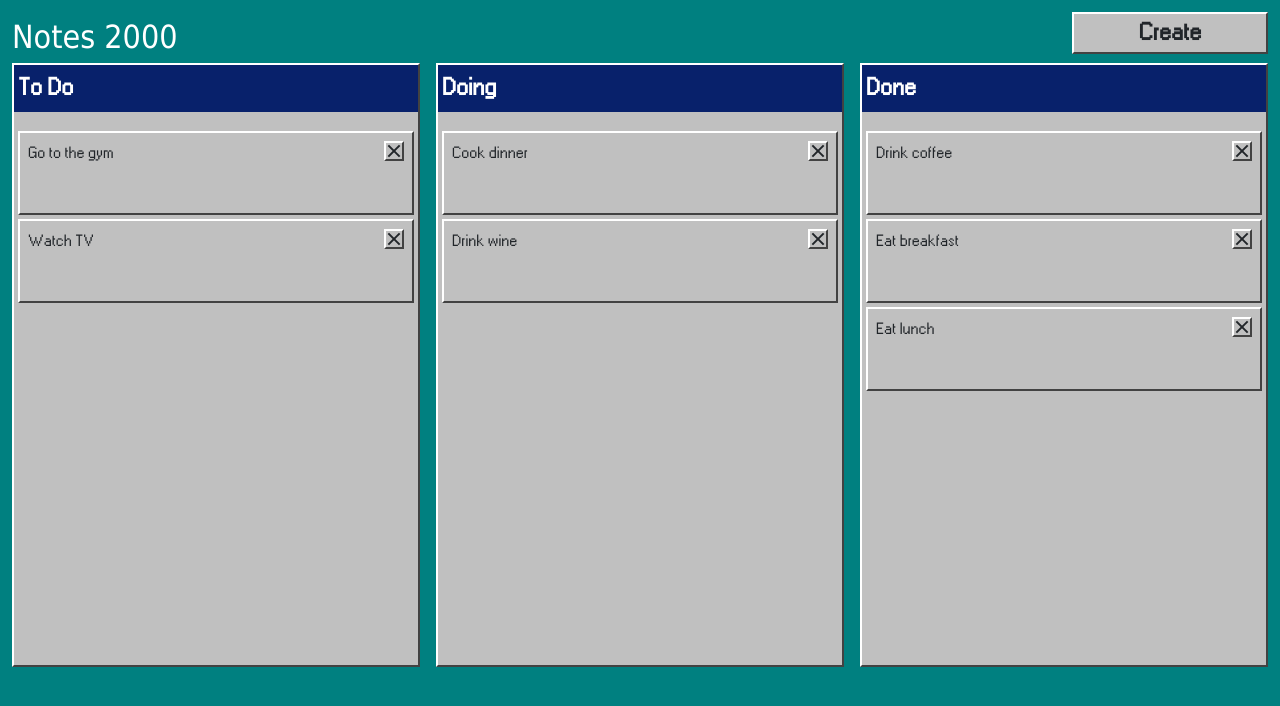
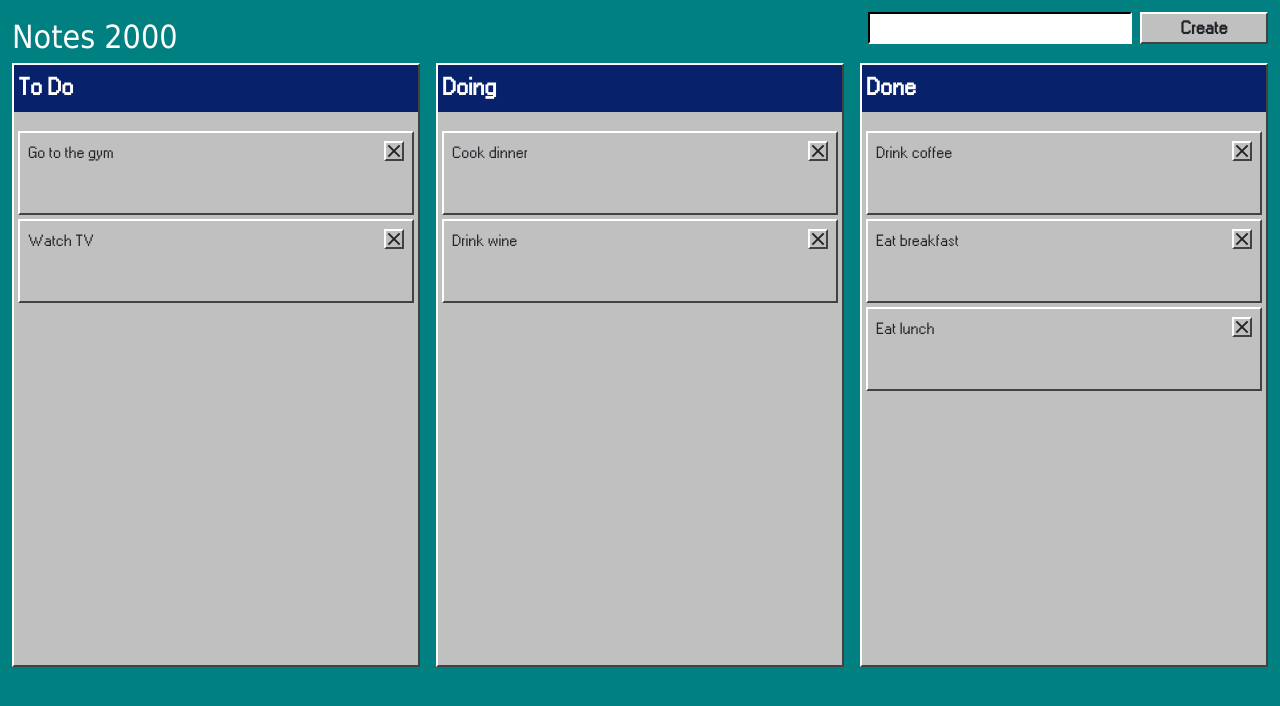
Before and after one commit to bonfimtm/n2k, a Vue app: page / in a window 1280 px wide. Shown: the top 706 px of the page. Built offline with nearby package versions, Linux system fonts and the light colour scheme; a web font is replaced by a local one.

Commit message:
Add text input field

```diff
--- a/src/assets/base.css
+++ b/src/assets/base.css
@@ -71,3 +71,14 @@ body {
 .button:hover {
   cursor: default;
 }
+
+.input {
+  background-color: white;
+  outline: none;
+  border-bottom-color: var(--window-border-color-primary);
+  border-right-color: var(--window-border-color-primary);
+  border-left-color: var(--window-border-color-secondary);
+  border-top-color: var(--window-border-color-secondary);
+  font-family: 'Windows 95', 'Verdana', sans-serif;
+  font-size: x-large;
+}
--- a/src/components/ButtonCreate.vue
+++ b/src/components/ButtonCreate.vue
@@ -1,14 +1,25 @@
 <template>
-    <div class="window button create">
-        Create
+    <div style="display: inline-flex; width: 100%;">
+        <input class="input" />
+        <button class="window button create">
+            Create
+        </button>
     </div>
 </template>
 
 <style scoped>
+.input {
+    width: 256px;
+    height: 26px;
+    margin-right: 8px;
+}
+
 .button.create {
-    width: 192px;
+    width: 128px;
+    height: 32px;
+    padding: 6px 6px;
     text-align: center;
-    font-size: x-large;
+    font-size: large;
     font-weight: bold;
 }
 </style>
```
